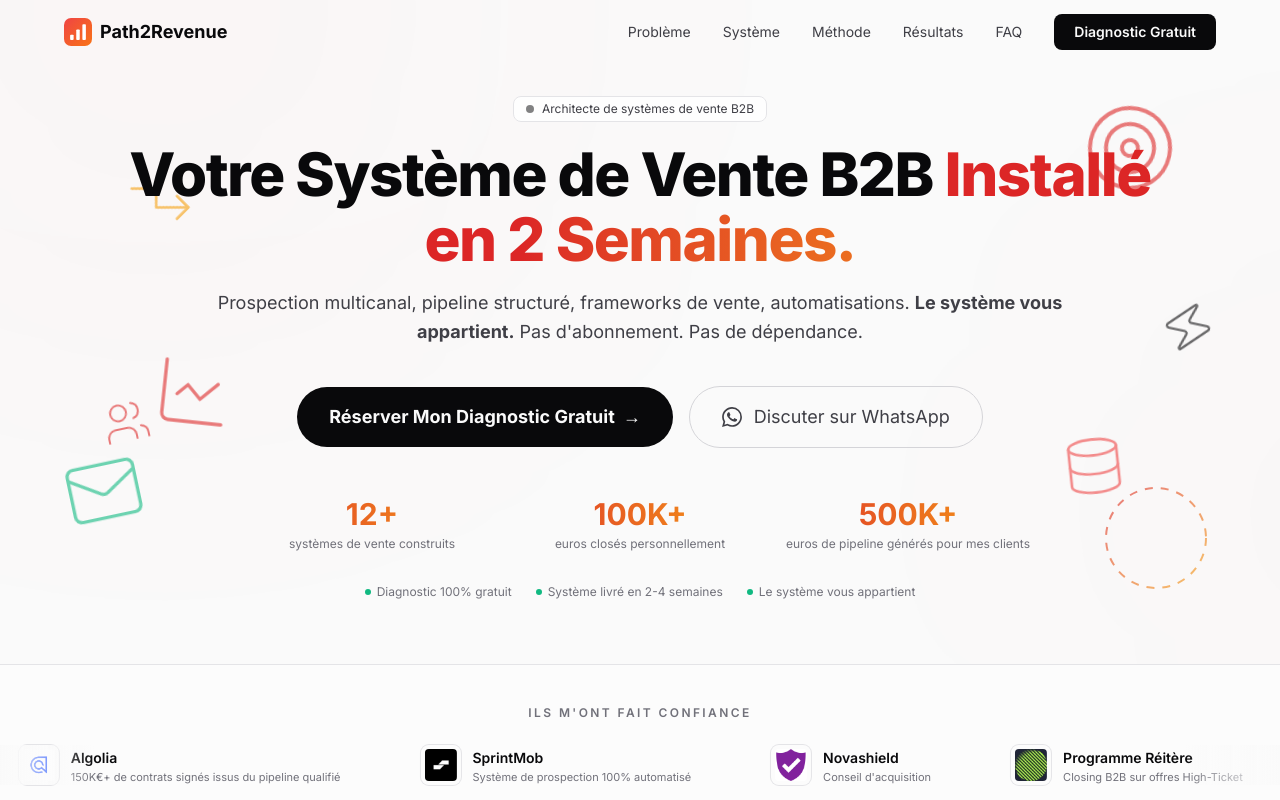
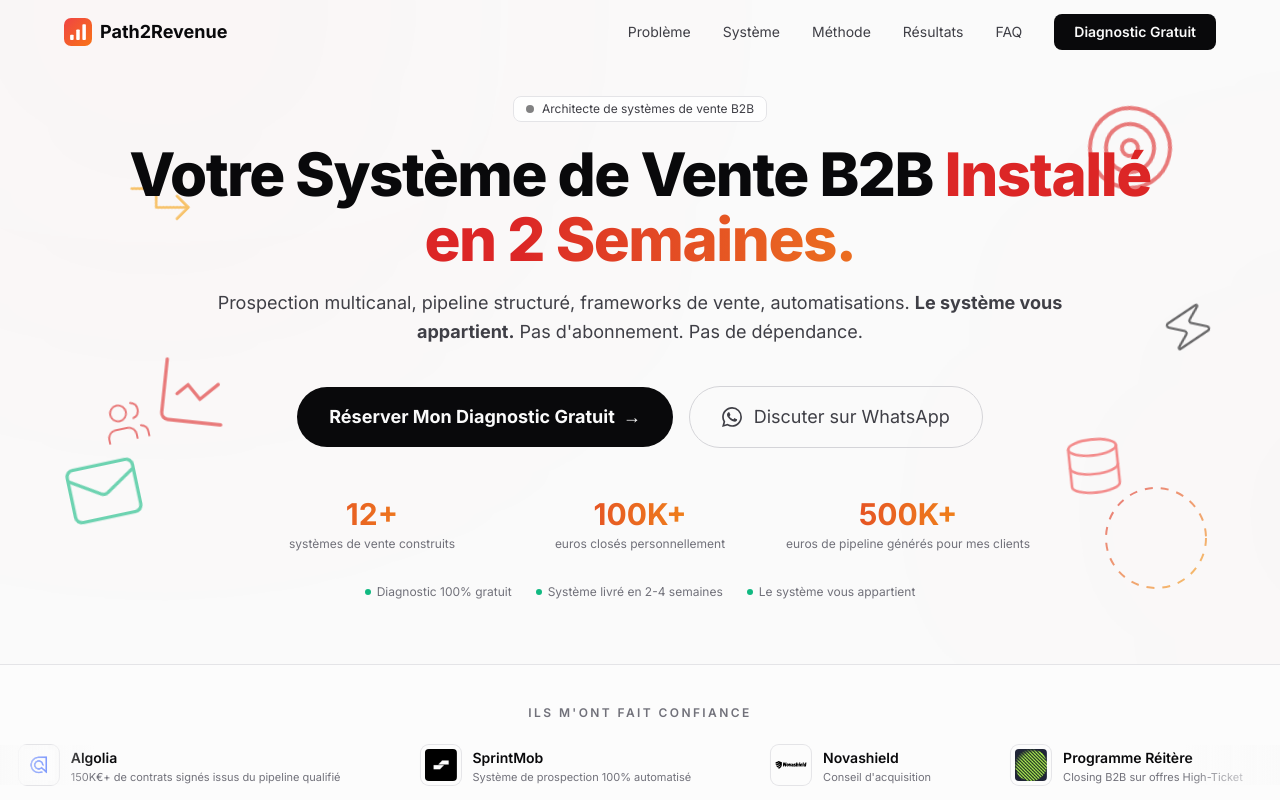
Before and after one commit to path2revenue/path2revenue, a Next.js app: page / in a window 1280 px wide. Shown: the top 800 px of the page. Built offline with nearby package versions, Linux system fonts and the light colour scheme.

Commit message:
chore: replace Novashield PNG logo with black SVG version

```diff
--- a/site.config.js
+++ b/site.config.js
@@ -100,7 +100,7 @@ export const siteConfig = {
             { text: "Akimbo", image: "/akimbo.png", description: "Gestion du Growth Outbound B2B" },
             { text: "Algolia", image: "/algolia.png", description: "150K€+ de contrats signés issus du pipeline qualifié" },
             { text: "SprintMob", image: "/sprintmob.png", description: "Système de prospection 100% automatisé" },
-            { text: "Novashield", image: "/novashield.png", description: "Conseil d'acquisition" },
+            { text: "Novashield", image: "/logo_novashield_black.svg", description: "Conseil d'acquisition" },
             { text: "Programme Réitère", image: "/imrane.png", description: "Closing B2B sur offres High-Ticket" },
             { text: "StarsBridgeSystem", image: "/starsbridgesystem.png", description: "Structuration CRM et pipelines" },
         ],
```
Also changed, not shown: public/logo_novashield_black.svg (added).
